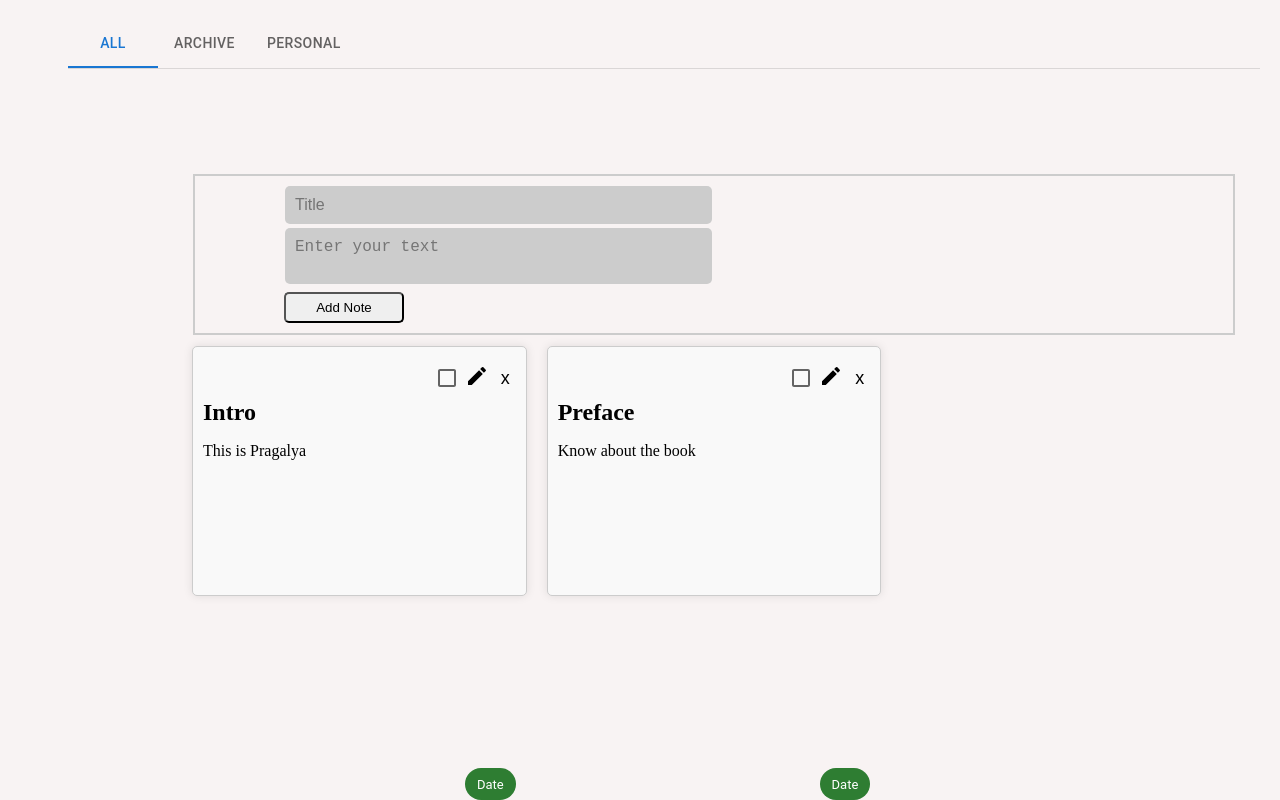
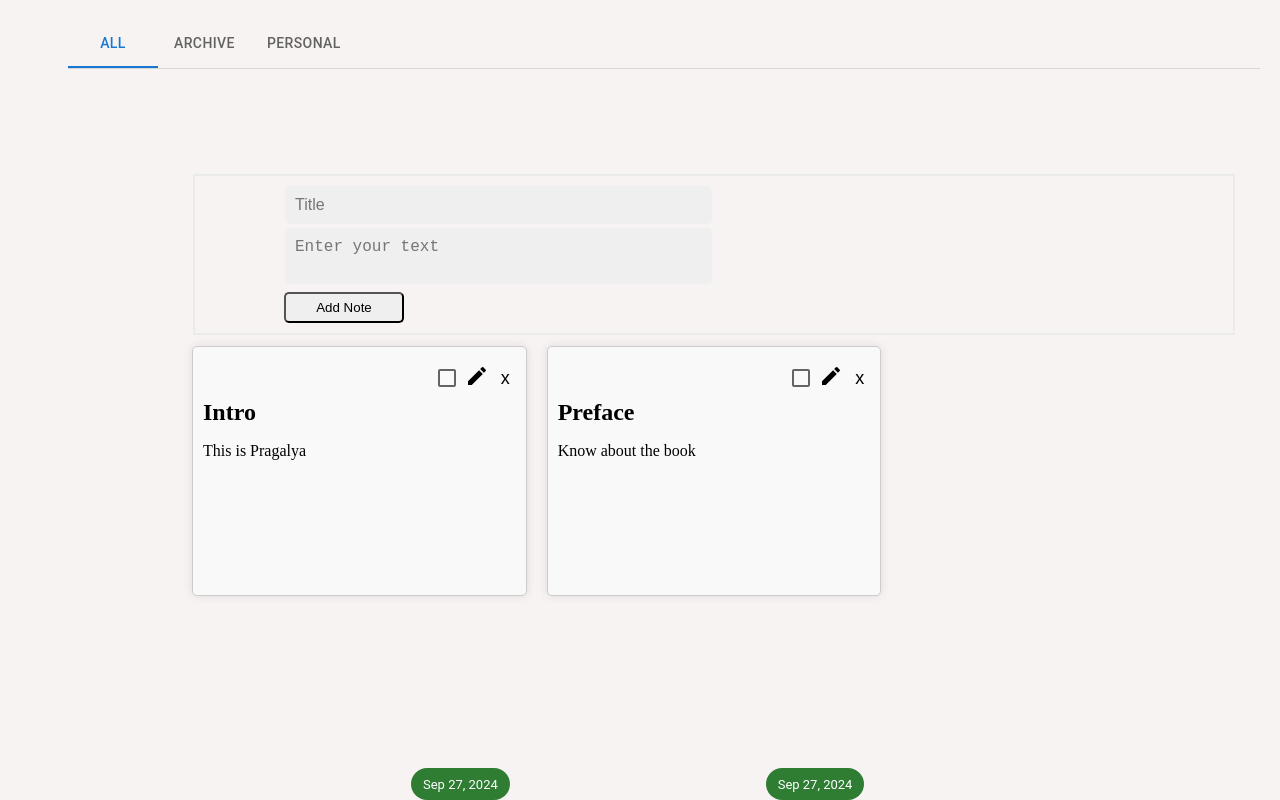
Before and after one commit to PragaL15/notes_app, a React (Vite) app: page / in a window 1280 px wide. Built offline with nearby package versions, Linux system fonts and the light colour scheme.

Commit message:
date is added

```diff
--- a/src/components/tabs.jsx
+++ b/src/components/tabs.jsx
@@ -1,14 +1,14 @@
-import PropTypes from 'prop-types';
-import Tabs from '@mui/material/Tabs';
-import Tab from '@mui/material/Tab';
-import Box from '@mui/material/Box';
-import Checkbox from '@mui/material/Checkbox';
-import { useState } from 'react';
-import EditIcon from '@mui/icons-material/Edit';
-import AutorenewIcon from '@mui/icons-material/Autorenew';
-import SaveAltIcon from '@mui/icons-material/SaveAlt';
-import ColorChips from '../components/footer'
-import '../styles/BD.css';
+import PropTypes from "prop-types";
+import Tabs from "@mui/material/Tabs";
+import Tab from "@mui/material/Tab";
+import Box from "@mui/material/Box";
+import Checkbox from "@mui/material/Checkbox";
+import { useState } from "react";
+import EditIcon from "@mui/icons-material/Edit";
+import AutorenewIcon from "@mui/icons-material/Autorenew";
+import SaveAltIcon from "@mui/icons-material/SaveAlt";
+import Chip from "@mui/material/Chip";
+import "../styles/BD.css";
 
 export function CustomTabPanel(props) {
   const { children, value, index, ...other } = props;
@@ -35,39 +35,55 @@ CustomTabPanel.propTypes = {
 function a11yProps(index) {
   return {
     id: `simple-tab-${index}`,
-    'aria-controls': `simple-tabpanel-${index}`,
+    "aria-controls": `simple-tabpanel-${index}`,
   };
+}
+
+function getCurrentFormattedDate() {
+  const currentDate = new Date();
+
+  // Formatting options for day, month (short name), and year
+  const options = { day: "2-digit", month: "short", year: "numeric" };
+
+  // Format the date as "12 Nov 2022"
+  return currentDate.toLocaleDateString("en-US", options);
 }
 
 export function BasicTabs() {
   const [value, setValue] = useState(0); // Controls which tab is displayed
-  const [title, setTitle] = useState('');
-  const [text, setText] = useState('');
+  const [title, setTitle] = useState("");
+  const [text, setText] = useState("");
   const [listOfNotes, setListOfNotes] = useState([
     {
       id: 1,
-      title: 'Intro',
-      content: 'This is Pragalya',
+      title: "Intro",
+      content: "This is Pragalya",
+      date: getCurrentFormattedDate(), // Initial note with date
     },
     {
       id: 2,
-      title: 'Preface',
-      content: 'Know about the book',
+      title: "Preface",
+      content: "Know about the book",
+      date: getCurrentFormattedDate(),
     },
   ]);
   const [archivedNotes, setArchivedNotes] = useState([]); // Store archived notes
   const [editingNoteId, setEditingNoteId] = useState(null); // To track which note is being edited
-  const [editedTitle, setEditedTitle] = useState('');
-  const [editedContent, setEditedContent] = useState('');
-
+  const [editedTitle, setEditedTitle] = useState("");
+  const [editedContent, setEditedContent] = useState("");
 
   const addNote = (event) => {
     event.preventDefault();
-    const newNote = { id: Date.now(), title, content: text };
+    const newNote = {
+      id: Date.now(),
+      title,
+      content: text,
+      date: getCurrentFormattedDate(), // Add the current date when the note is created
+    };
 
     setListOfNotes([...listOfNotes, newNote]); // Add the new note
-    setTitle(''); // Reset title input
-    setText('');  // Reset text input
+    setTitle(""); // Reset title input
+    setText(""); // Reset text input
   };
 
   // Handle deleting a note
@@ -83,17 +99,17 @@ export function BasicTabs() {
 
   // Handle checkbox change for archiving notes
   const handleCheckboxChange = (noteId) => {
-    const noteToArchive = listOfNotes.find(note => note.id === noteId); // Find the note by id
+    const noteToArchive = listOfNotes.find((note) => note.id === noteId); // Find the note by id
     if (noteToArchive) {
       // Move note to archive and remove from the current list
       setArchivedNotes([...archivedNotes, noteToArchive]);
-      setListOfNotes(listOfNotes.filter(note => note.id !== noteId));
+      setListOfNotes(listOfNotes.filter((note) => note.id !== noteId));
     }
   };
 
   // Handle editing a note
   const handleEditOption = (noteId) => {
-    const noteToEdit = listOfNotes.find(note => note.id === noteId); // Find the note by id
+    const noteToEdit = listOfNotes.find((note) => note.id === noteId); // Find the note by id
     if (noteToEdit) {
       setEditingNoteId(noteId); // Set the note ID to the state
       setEditedTitle(noteToEdit.title); // Set the title to be edited
@@ -103,34 +119,39 @@ export function BasicTabs() {
 
   // Save the edited note
   const saveEditedNote = () => {
-    setListOfNotes(prevNotes =>
-      prevNotes.map(note =>
-        note.id === editingNoteId ? { ...note, title: editedTitle, content: editedContent } : note
+    setListOfNotes((prevNotes) =>
+      prevNotes.map((note) =>
+        note.id === editingNoteId
+          ? { ...note, title: editedTitle, content: editedContent, date: getCurrentFormattedDate() } // Update date on edit
+          : note
       )
     );
     setEditingNoteId(null); // Reset editing state
-    setEditedTitle(''); // Clear title input
-    setEditedContent(''); // Clear content input
+    setEditedTitle(""); // Clear title input
+    setEditedContent(""); // Clear content input
   };
 
   const revokeArchive = (noteId) => {
     // Find the note in the archivedNotes array
-    const noteToRemove = archivedNotes.find(note => note.id === noteId);
+    const noteToRemove = archivedNotes.find((note) => note.id === noteId);
 
     if (noteToRemove) {
       // Remove the note from the archivedNotes array
-      setArchivedNotes(archivedNotes.filter(note => note.id !== noteId));
-     //to add those notes back to the Non-Archived notes array
+      setArchivedNotes(archivedNotes.filter((note) => note.id !== noteId));
+      // Add those notes back to the Non-Archived notes array
       setListOfNotes([...listOfNotes, noteToRemove]);
     }
   };
 
-
   return (
-    <Box sx={{ width: '100%' }}>
+    <Box sx={{ width: "100%" }}>
       {/* Tab Navigation */}
-      <Box sx={{ borderBottom: 1, borderColor: 'divider' }}>
-        <Tabs value={value} onChange={handleChange} aria-label="basic tabs example">
+      <Box sx={{ borderBottom: 1, borderColor: "divider" }}>
+        <Tabs
+          value={value}
+          onChange={handleChange}
+          aria-label="basic tabs example"
+        >
           <Tab label="All" {...a11yProps(0)} />
           <Tab label="Archive" {...a11yProps(1)} />
           <Tab label="Personal" {...a11yProps(2)} />
@@ -155,7 +176,9 @@ export function BasicTabs() {
                 onChange={(event) => setText(event.target.value)}
                 required
               />
-              <button type="submit" className="button">Add Note</button>
+              <button type="submit" className="button">
+                Add Note
+              </button>
             </form>
           </div>
 
@@ -190,10 +213,15 @@ export function BasicTabs() {
                         <EditIcon />
                       </button>
                       <button onClick={() => abort(note.id)}>x</button>
-                      <ColorChips/>
                     </div>
                     <h2>{note.title}</h2>
                     <p>{note.content}</p>
+                    {/* Display the formatted date */}
+                    <Chip
+                      label={note.date}
+                      color="success"
+                      sx={{ position: "absolute", bottom: 0, ml: 26 }}
+                    />
                   </div>
                 )}
               </div>
@@ -209,7 +237,7 @@ export function BasicTabs() {
             <div className="note-item" key={note.id}>
               <h2>{note.title}</h2>
               <p>{note.content}</p>
-              <AutorenewIcon onClick= {() =>revokeArchive(note.id)}/>
+              <AutorenewIcon onClick={() => revokeArchive(note.id)} />
             </div>
           ))}
         </div>
@@ -223,6 +251,5 @@ export function BasicTabs() {
   );
 }
 
-
 //if we store adding the note and editing the note in the same useState then while editing it will be displayed in
 //text input field.
--- a/src/styles/BD.css
+++ b/src/styles/BD.css
@@ -10,7 +10,7 @@ body {
   .text form {
     display: flex;
     flex-direction: column; /* Aligns input and textarea one below the other */
-    border: 2px solid #ccc; /* Common border around both input and textarea */
+    border: 2px solid #eaeaea; /* Common border around both input and textarea */
     padding: 10px;
   }
 
@@ -24,14 +24,14 @@ body {
     border: none;
     width: 40%;
     padding: 10px;
-    background-color: #ccc;
+    background-color: #efefef;
   }
   .text textarea {
     margin-left:80px ;
     border: none;
     width: 40%;
     padding: 10px;
-    background-color: #ccc;
+    background-color:#efefef;
   }
 
 
```
